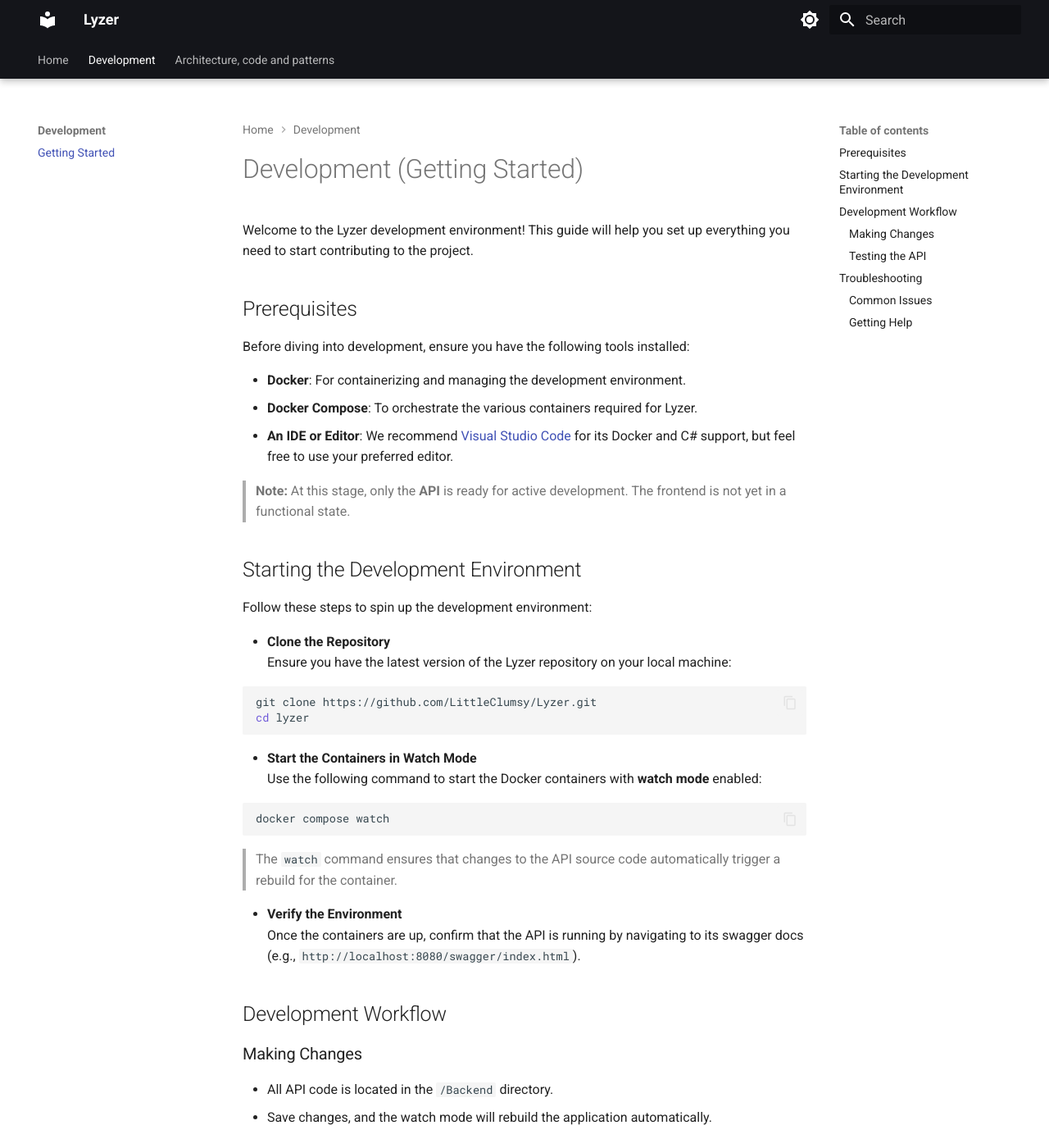
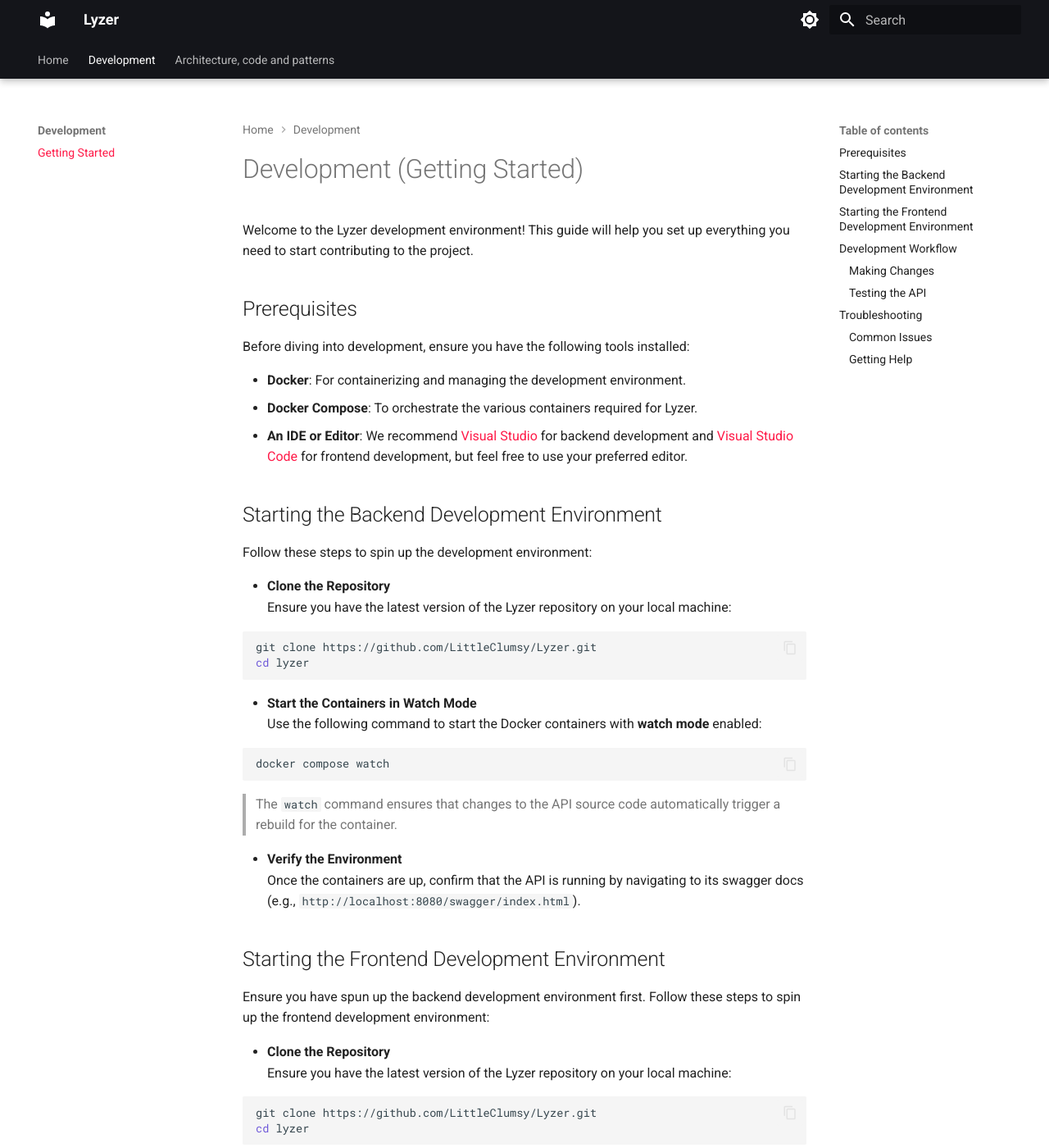
Before and after one commit to Evanlab02/Lyzer, an MkDocs documentation site: the page built from Docs/docs/dev/index.md, in a window 1280 px wide and 1400 px high. Shown: the whole window at 82% size. Built offline with MkDocs 1.6.1 and Material for MkDocs 9.7.7, drawn with Linux system fonts in a browser that asks for light colours; the version menu is left out; some of the changed text lies outside the part shown.

Commit message:
chore: Some changes to the docs

````diff
--- /dev/null
+++ b/Docs/docs/css/extra.css
@@ -0,0 +1,3 @@
+:root  > * {
+    --md-typeset-a-color: #ff1947 !important;
+}
--- a/Docs/docs/dev/index.md
+++ b/Docs/docs/dev/index.md
@@ -8,11 +8,9 @@ Before diving into development, ensure you have the following tools installed:
 
 - **Docker**: For containerizing and managing the development environment.
 - **Docker Compose**: To orchestrate the various containers required for Lyzer.
-- **An IDE or Editor**: We recommend [Visual Studio Code](https://code.visualstudio.com/) for its Docker and C# support, but feel free to use your preferred editor.
+- **An IDE or Editor**: We recommend [Visual Studio](https://visualstudio.microsoft.com/) for backend development and [Visual Studio Code](https://code.visualstudio.com/) for frontend development, but feel free to use your preferred editor.
 
-> **Note:** At this stage, only the **API** is ready for active development. The frontend is not yet in a functional state.
-
-## Starting the Development Environment
+## Starting the Backend Development Environment
 
 Follow these steps to spin up the development environment:
 
@@ -36,17 +34,47 @@ Follow these steps to spin up the development environment:
 - **Verify the Environment**
    Once the containers are up, confirm that the API is running by navigating to its swagger docs (e.g., `http://localhost:8080/swagger/index.html`).
 
+## Starting the Frontend Development Environment
+
+Ensure you have spun up the backend development environment first. Follow these steps to spin up the frontend development environment:
+
+- **Clone the Repository**
+   Ensure you have the latest version of the Lyzer repository on your local machine:
+
+   ```bash
+   git clone https://github.com/LittleClumsy/Lyzer.git
+   cd lyzer
+   ```
+
+- **Install Dependencies**
+   Navigate to the `frontend` directory and install the dependencies:
+
+   ```bash
+   cd frontend
+   npm install
+   ```
+
+- **Start the Development Server**
+   Use the following command to start the development server:
+
+   ```bash
+   npm run dev
+   ```
+
+   > The development server will automatically reload if you make changes to the code. The frontend will be available at `http://localhost:5173`.
+
 ## Development Workflow
 
 ### Making Changes
 
-- All API code is located in the `/Backend` directory.
-- Save changes, and the watch mode will rebuild the application automatically.
+   - All API code is located in the `/Backend` directory.
+   - All frontend code is located in the `/Frontend` directory.
+   - Save changes, and the code will be automatically rebuilt and the application will be automatically restarted.
 
 ### Testing the API
 
 - Use the swagger documentation to test the endpoints
-- Or Use tools like [Postman](https://www.postman.com/) or [cURL](https://curl.se/) to test API endpoints.
+- Or use tools like [Postman](https://www.postman.com/) or [cURL](https://curl.se/) to test API endpoints.
 
 ## Troubleshooting
 
--- a/Docs/mkdocs.yaml
+++ b/Docs/mkdocs.yaml
@@ -44,6 +44,9 @@ theme:
         icon: material/brightness-4
         name: Switch to light mode
 
+extra_css:
+  - css/extra.css
+
 nav:
   - Home: index.md
   - Development:
@@ -53,3 +56,5 @@ nav:
     - How we utilize redis: backend/caching.md
     - API/Backend:
       - General Structure: backend/architecture.md
+    - Frontend:
+      - General Structure: frontend/architecture.md
````
Also changed, not shown: Docs/docs/dev/architecture.md (+13 -0 lines), Docs/docs/frontend/architecture.md (added, +12 -0 lines), Docs/docs/index.md (+3 -2 lines), Docs/docs/dev/assets/high-level-architecture.png, README.md.
